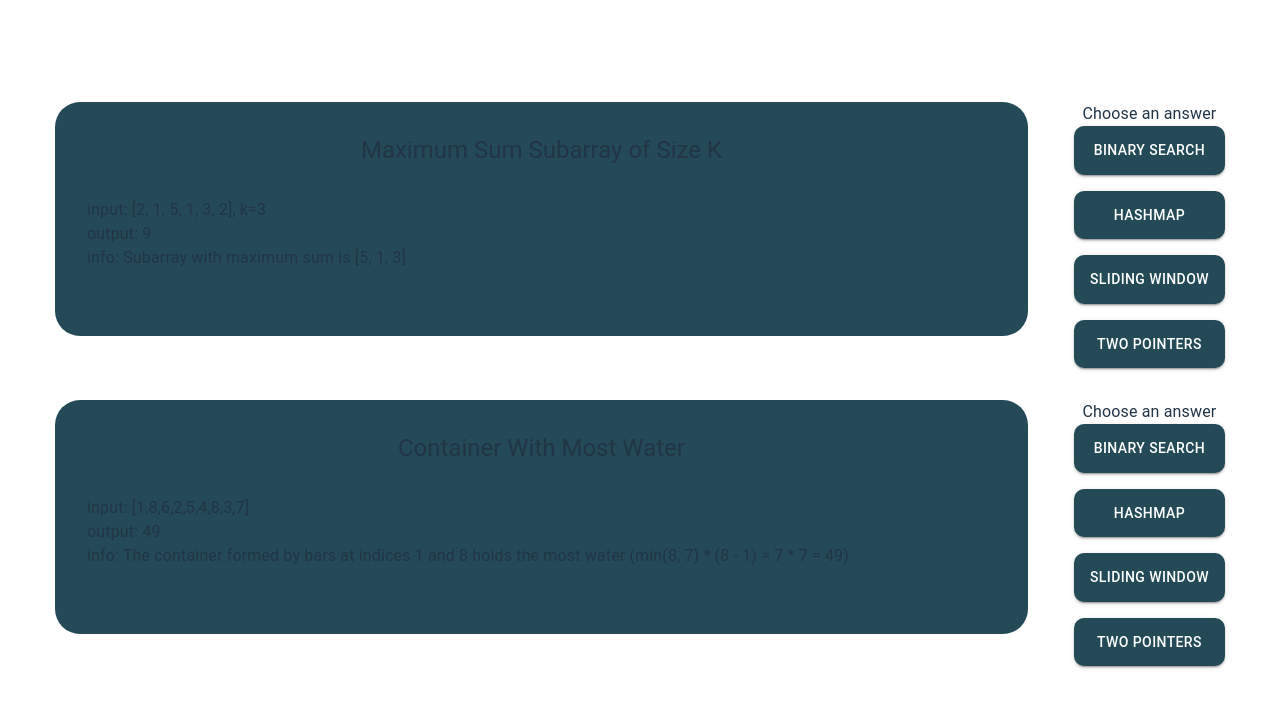
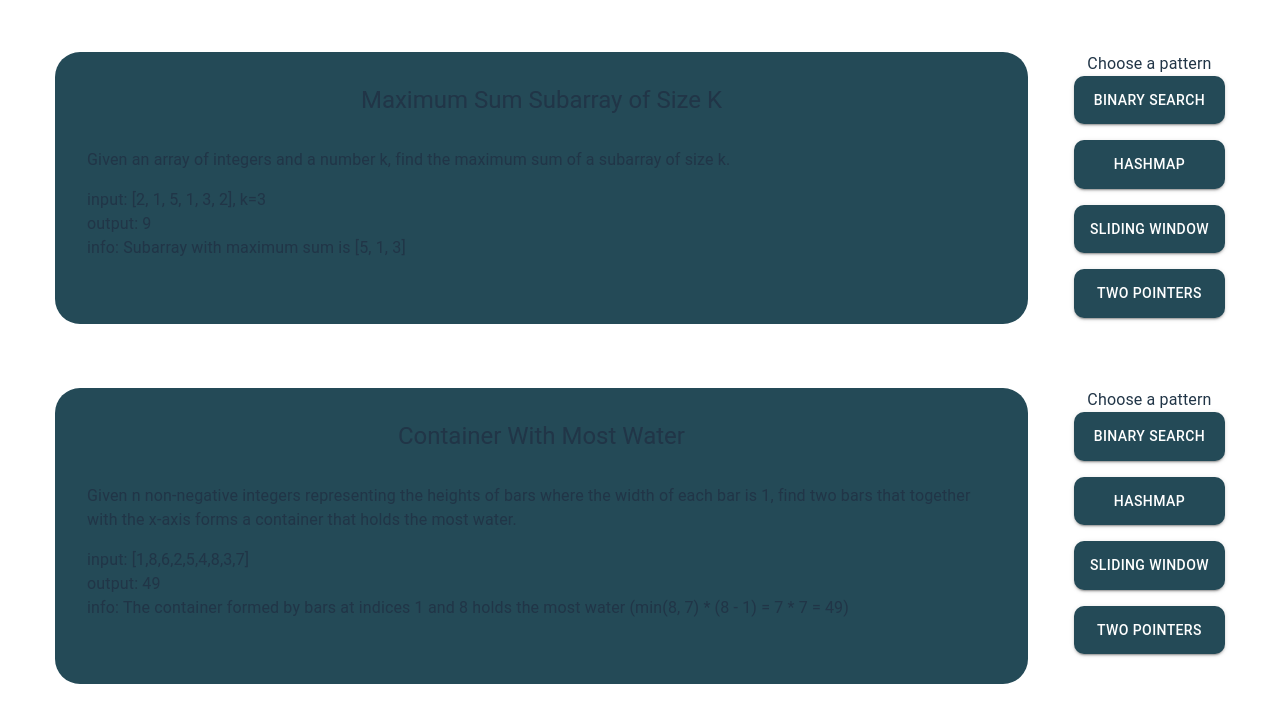
Before and after one commit to alexandercsierra/algo-patterns, a React (Vite) app: page /quiz in a window 1280 px wide. Shown: the top 722 px of the page. Built offline with nearby package versions, Linux system fonts and the light colour scheme.

Commit message:
add question prompt

```diff
--- a/src/components/AnswerSet.tsx
+++ b/src/components/AnswerSet.tsx
@@ -19,7 +19,7 @@ const AnswerSet = ({ correct }: { correct: string }) => {
 
   return (
     <Box>
-      <Typography>Choose an answer</Typography>
+      <Typography>Choose a pattern</Typography>
       <Stack gap={2}>
         {answers.map((answer) => (
           <Answer
--- a/src/components/Question.tsx
+++ b/src/components/Question.tsx
@@ -3,7 +3,7 @@ import { IQuestion } from "../interfaces/question";
 import AnswerSet from "./AnswerSet";
 
 const Question = ({ question }: { question: IQuestion }) => {
-  const { questionText, input, output, info, answer } = question;
+  const { name, questionText, input, output, info, answer } = question;
   return (
     <Box display={"flex"} justifyContent={"space-around"} width={"100%"} mb={4}>
       <Stack
@@ -15,7 +15,7 @@ const Question = ({ question }: { question: IQuestion }) => {
           borderRadius: "25px",
         }}
       >
-        <Typography variant={"h5"}>{questionText}</Typography>
+        <Typography variant={"h5"}>{name}</Typography>
         <Box
           display={"flex"}
           flexDirection={"column"}
@@ -23,6 +23,7 @@ const Question = ({ question }: { question: IQuestion }) => {
           p={4}
           textAlign={"left"}
         >
+          <Typography mb={2}>{questionText}</Typography>
           <Typography>input: {input}</Typography>
           <Typography>output: {output}</Typography>
           <Typography>info: {info}</Typography>
--- a/src/data/testData.ts
+++ b/src/data/testData.ts
@@ -2,14 +2,18 @@ import { IQuestion, IAnswer } from "../interfaces/question";
 
 export const questionData: IQuestion[] = [
   {
-    questionText: "Maximum Sum Subarray of Size K",
+    name: "Maximum Sum Subarray of Size K",
+    questionText:
+      "Given an array of integers and a number k, find the maximum sum of a subarray of size k.",
     input: "[2, 1, 5, 1, 3, 2], k=3",
     output: "9",
     info: "Subarray with maximum sum is [5, 1, 3]",
     answer: "sw",
   },
   {
-    questionText: "Container With Most Water",
+    name: "Container With Most Water",
+    questionText:
+      "Given n non-negative integers representing the heights of bars where the width of each bar is 1, find two bars that together with the x-axis forms a container that holds the most water.",
     input: "[1,8,6,2,5,4,8,3,7]",
     output: "49",
     info: "The container formed by bars at indices 1 and 8 holds the most water (min(8, 7) * (8 - 1) = 7 * 7 = 49)",
--- a/src/interfaces/question.ts
+++ b/src/interfaces/question.ts
@@ -1,9 +1,11 @@
 export interface IQuestion {
+  name: string;
   questionText: string;
   input: string;
   output: string;
   answer: string;
   info?: string;
+  explanation?: string;
 }
 
 export interface IAnswer {
```
